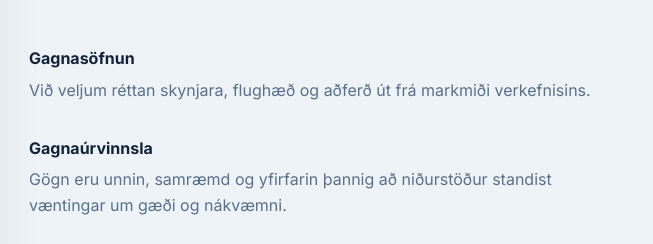
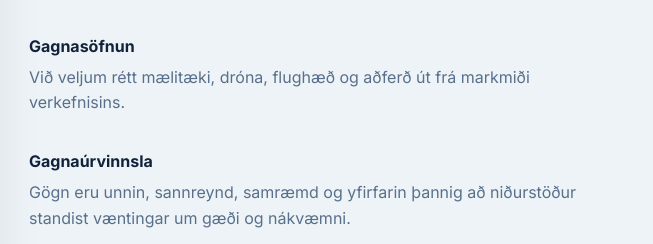
Before and after one commit to johannalmarsig/t-sa, a plain HTML site: page dronamaelingar.html in a window 1280 px wide. Shown: the part 3414-3658 px from the top of the page, 627-1280 px from the left. Drawn offline with Linux system fonts and the light colour scheme.

Commit message:
Add files via upload

```diff
--- a/dronamaelingar.html
+++ b/dronamaelingar.html
@@ -139,7 +139,7 @@
       <p class="eyebrow">Afhendingargögn</p>
       <h2>Dæmi um gögn sem við útbúum reglulega</h2>
       <p>
-        Við aðlögum afhendingu að þörfum verkkaupa og verkefnis, hvort sem markmiðið er
+        Við aðlögum afhendingargögn að þörfum verkkaupa og verkefnis, hvort sem markmiðið er
         hönnun, framkvæmd, eftirlit eða kynning.
       </p>
     </div>
@@ -218,11 +218,11 @@
           <div class="feature-list feature-list-dark">
             <div>
               <strong>Gagnasöfnun</strong>
-              <span>Við veljum réttan skynjara, flughæð og aðferð út frá markmiði verkefnisins.</span>
+              <span>Við veljum rétt mælitæki, dróna, flughæð og aðferð út frá markmiði verkefnisins.</span>
             </div>
             <div>
               <strong>Gagnaúrvinnsla</strong>
-              <span>Gögn eru unnin, samræmd og yfirfarin þannig að niðurstöður standist væntingar um gæði og nákvæmni.</span>
+              <span>Gögn eru unnin, sannreynd, samræmd og yfirfarin þannig að niðurstöður standist væntingar um gæði og nákvæmni.</span>
             </div>
             <div>
               <strong>Gagnagreining</strong>
```
